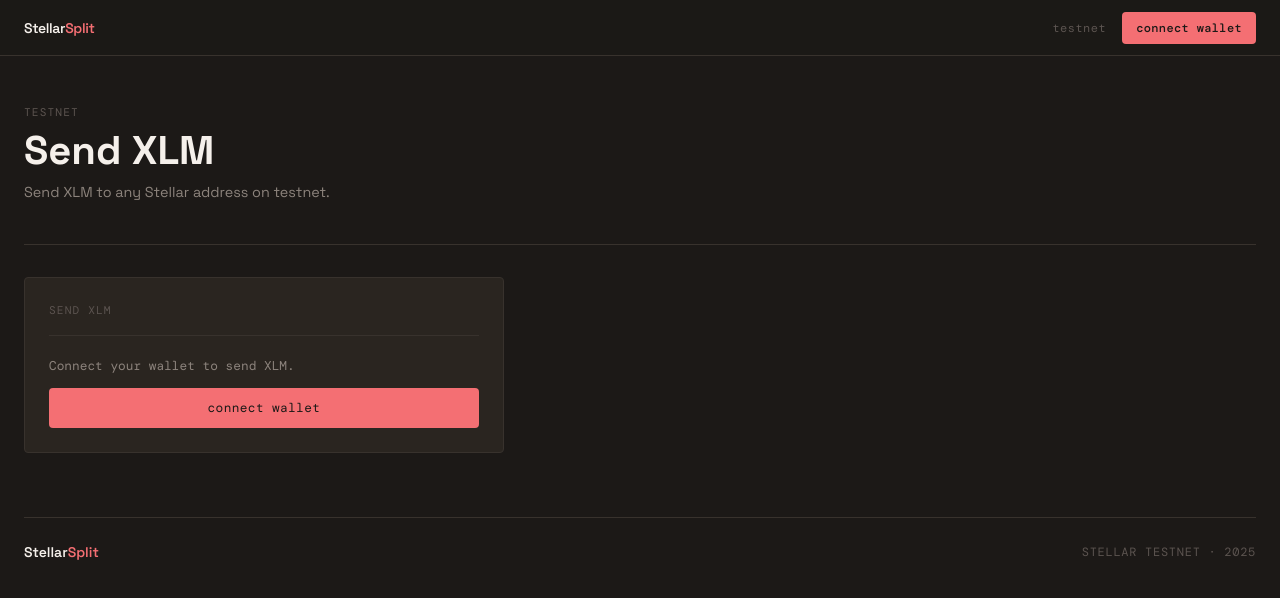
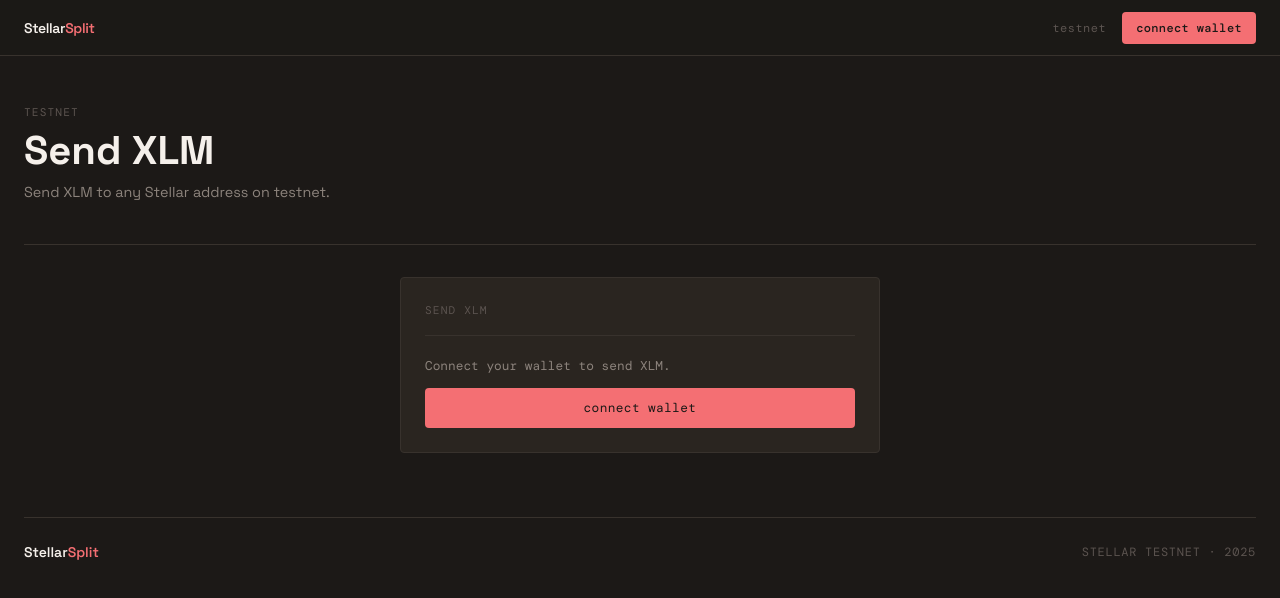
Before and after one commit to SATISH-JALAN/stellarsplit, a Next.js app: page /send in a window 1280 px wide. Shown: the top 598 px of the page. Built offline with nearby package versions, Linux system fonts and the light colour scheme; what @stellar/stellar-sdk would draw is missing.

Commit message:
center the Send XLM form card on the page

```diff
--- a/components/SendForm.tsx
+++ b/components/SendForm.tsx
@@ -126,6 +126,7 @@ export function SendForm() {
                 padding: "1.5rem",
                 width: "100%",
                 maxWidth: "480px",
+                margin: "0 auto",
             }}
         >
             {/* Panel header */}
```
